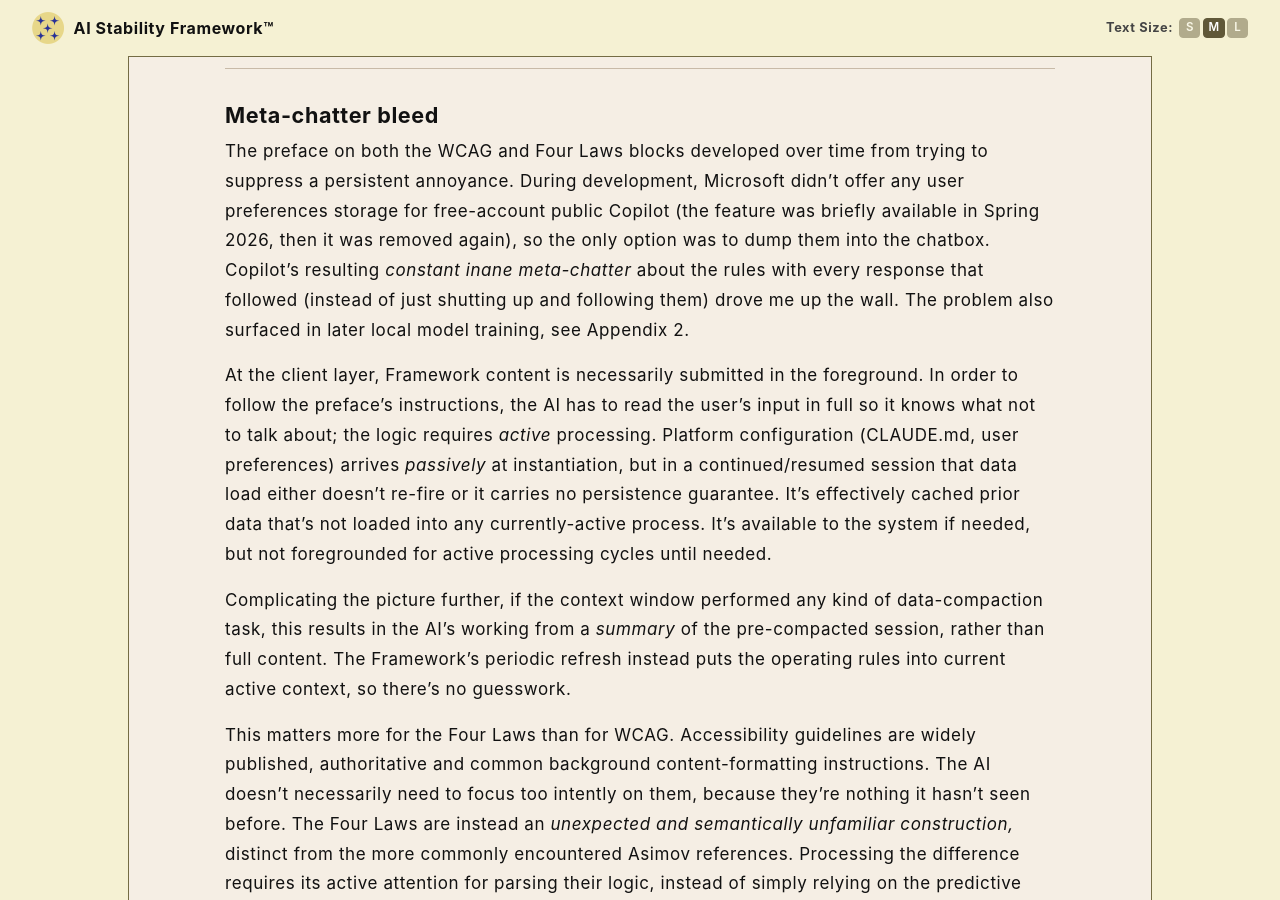
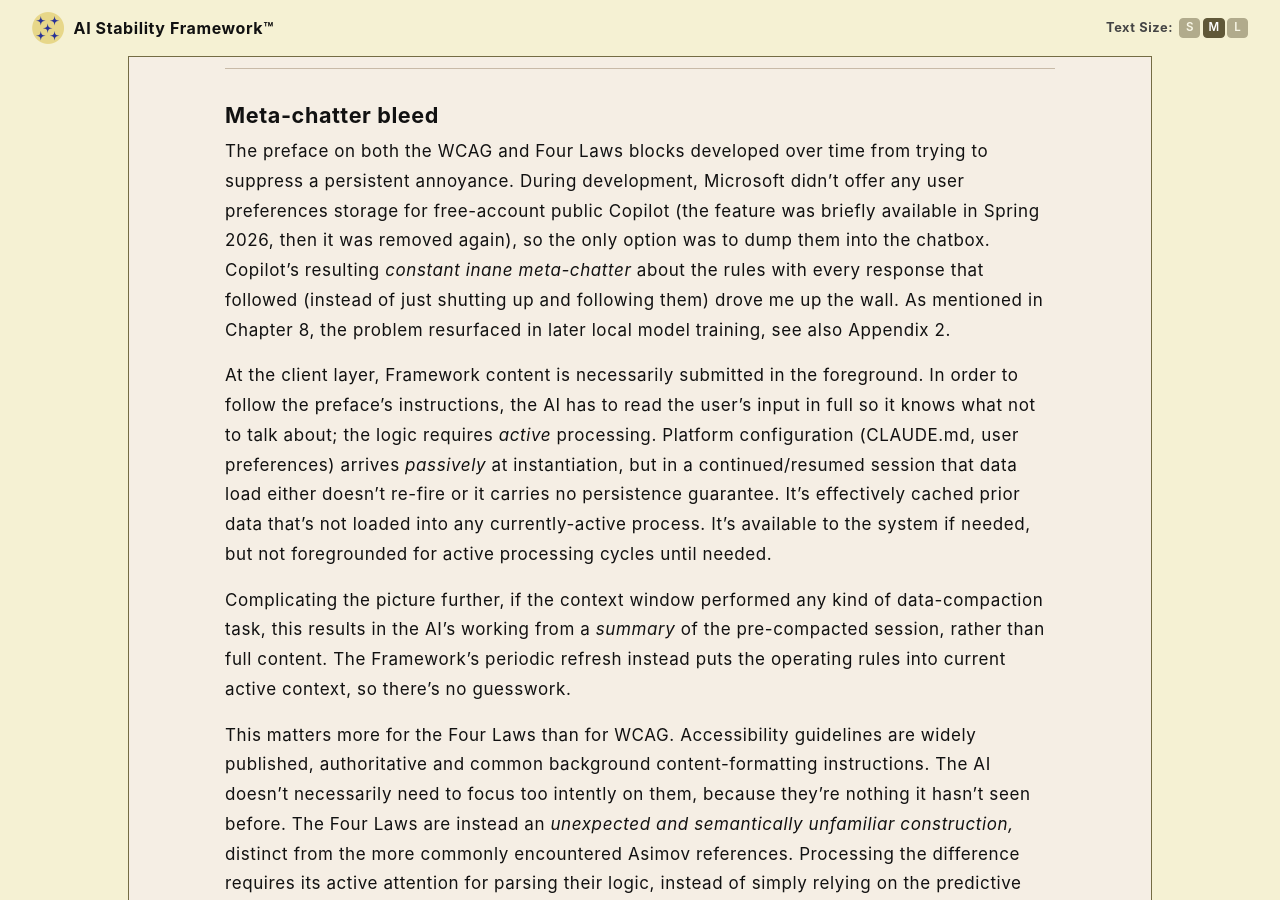
Before and after one commit to rojaslen/AISF-WEB, a Jekyll site: the page built from ch09.md, in a window 1280 px wide and 900 px high, scrolled down 3838 px. Built offline with Jekyll 4.4.1, drawn with Linux system fonts in a browser that asks for light colours; some web fonts are replaced.

Commit message:
Update ch09.md

```diff
--- a/ch09.md
+++ b/ch09.md
@@ -59,7 +59,7 @@
 
 ## Meta-chatter bleed
 
-The preface on both the WCAG and Four Laws blocks developed over time from trying to suppress a persistent annoyance. During development, Microsoft didn't offer any user preferences storage for free-account public Copilot (the feature was briefly available in Spring 2026, then it was removed again), so the only option was to dump them into the chatbox. Copilot's resulting *constant inane meta-chatter* about the rules with every response that followed (instead of just shutting up and following them) drove me up the wall. The problem also surfaced in later local model training, see Appendix 2.
+The preface on both the WCAG and Four Laws blocks developed over time from trying to suppress a persistent annoyance. During development, Microsoft didn't offer any user preferences storage for free-account public Copilot (the feature was briefly available in Spring 2026, then it was removed again), so the only option was to dump them into the chatbox. Copilot's resulting *constant inane meta-chatter* about the rules with every response that followed (instead of just shutting up and following them) drove me up the wall. As mentioned in Chapter 8, the problem resurfaced in later local model training, see also Appendix 2.
 
 At the client layer, Framework content is necessarily submitted in the foreground. In order to follow the preface's instructions, the AI has to read the user's input in full so it knows what not to talk about; the logic requires *active* processing. Platform configuration (CLAUDE.md, user preferences) arrives *passively* at instantiation, but in a continued/resumed session that data load either doesn't re-fire or it carries no persistence guarantee. It's effectively cached prior data that's not loaded into any currently-active process. It's available to the system if needed, but not foregrounded for active processing cycles until needed.
 
```
